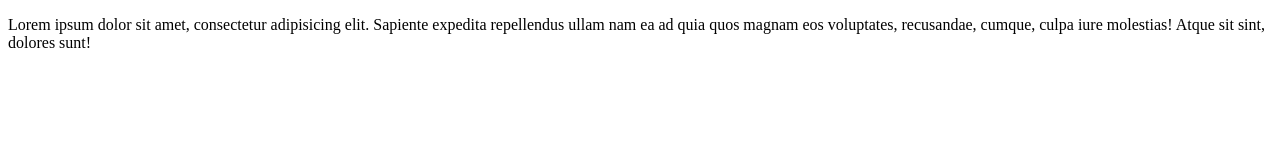
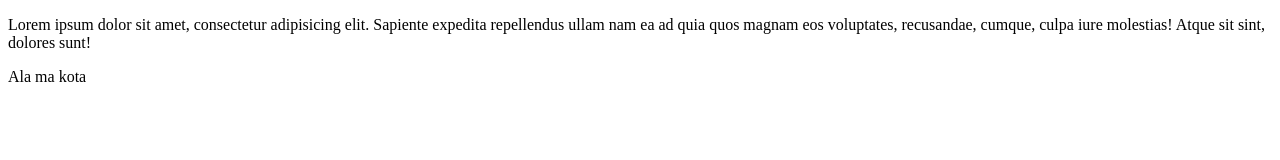
Before and after one commit to markowskam/kurs, a plain HTML site: page index.html in a window 1280 px wide. Drawn offline with Linux system fonts and the light colour scheme.

Commit message:
init z drugiej galezi

```diff
--- a/index.html
+++ b/index.html
@@ -6,5 +6,6 @@
 </head>
 <body>
     <p>Lorem ipsum dolor sit amet, consectetur adipisicing elit. Sapiente expedita repellendus ullam nam ea ad quia quos magnam eos voluptates, recusandae, cumque, culpa iure molestias! Atque sit sint, dolores sunt!</p>
+    <p>Ala ma kota</p>
 </body>
 </html>
```
